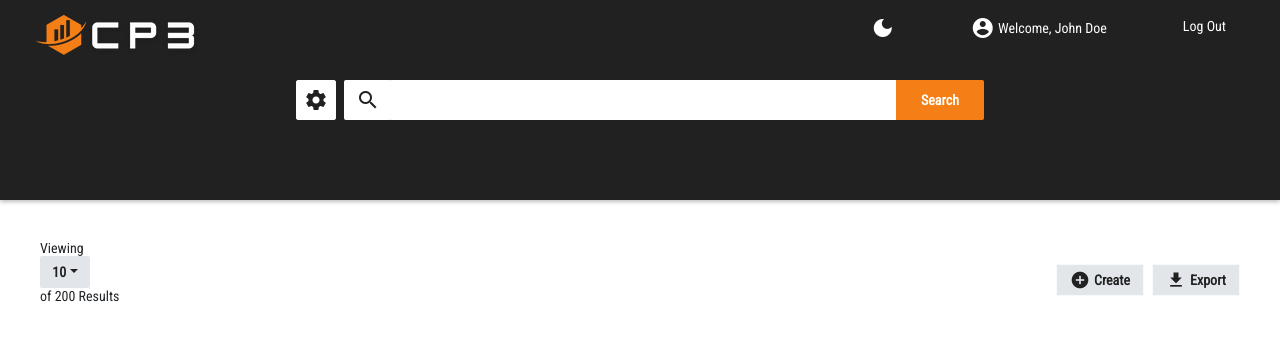
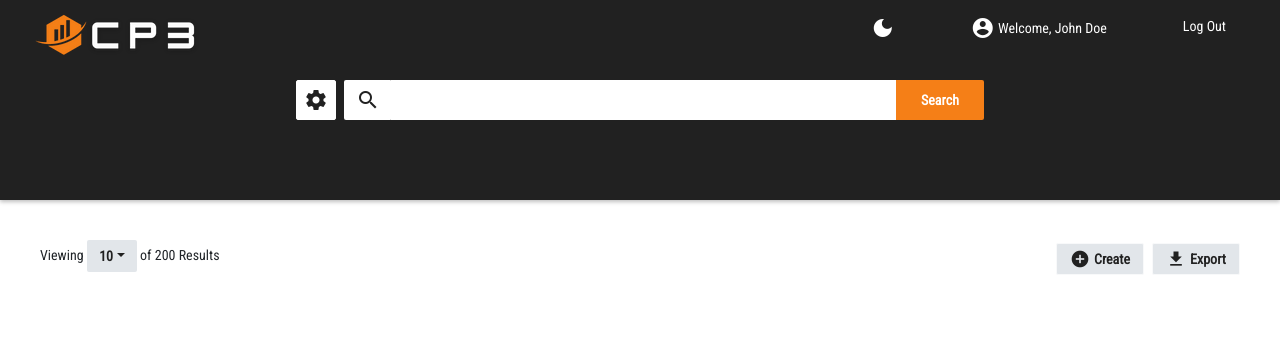
Before and after one commit to radik909/cp3-bootstrap, a React (Create React App) app: page / in a window 1280 px wide. Shown: the top 340 px of the page. Built offline with nearby package versions, Linux system fonts and the light colour scheme.

Commit message:
View per page - done

```diff
--- a/src/App.js
+++ b/src/App.js
@@ -61,8 +61,8 @@ export default function App() {
       </header>
       <main className="main">
         <div className="toolbar">
-          <p className="heading">
-            Viewing
+          <div className="page-count">
+            <p className="heading">Viewing&nbsp;</p>
             <DropdownButton
               variant="warning"
               size="sm"
@@ -73,8 +73,8 @@ export default function App() {
               <Dropdown.Item>25</Dropdown.Item>
               <Dropdown.Item>50</Dropdown.Item>
             </DropdownButton>
-            of 200 Results
-          </p>
+            <p className="heading">&nbsp;of 200 Results</p>
+          </div>
           <div>
             <button className="btn btn-light" type="button">
               <span className="center-flex">
--- a/src/index.css
+++ b/src/index.css
@@ -139,3 +139,11 @@ input[type="text"]:focus {
   padding-top: 5px;
   padding-left: 15px;
 }
+.page-count {
+  display: block;
+  white-space: nowrap;
+}
+.page-count > .dropdown-views-count,
+.page-count > .heading {
+  display: inline-block;
+}
```
